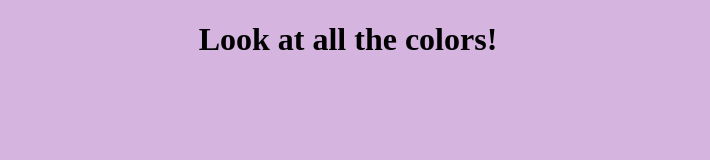
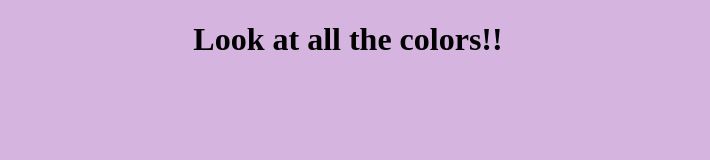
Before and after one commit to m00se333/gitPractice, a plain HTML site: page index.html in a window 1280 px wide. Shown: the top 160 px of the page, without its empty margins (292-1002 px from the left). Drawn offline with nearby package versions, Linux system fonts and the light colour scheme.

Commit message:
Trying to puch code to your repo

```diff
--- a/index.html
+++ b/index.html
@@ -6,7 +6,7 @@
   <title></title>
 </head>
 <body>
-  <h1>Look at all the colors!</h1>
+  <h1>Look at all the colors!!</h1>
   <div id="wrapper">
     <div id="tR"></div>
     <div id="tL"></div>
@@ -14,6 +14,8 @@
     <div id="bR"></div>
   </div>
 
+  <!-- test -->
+
 <script   src="https://code.jquery.com/jquery-2.2.3.min.js"   integrity="sha256-a23g1Nt4dtEYOj7bR+vTu7+T8VP13humZFBJNIYoEJo="   crossorigin="anonymous"></script>
 <script type="text/javascript" src="colors.js"></script>
 </body>
```
